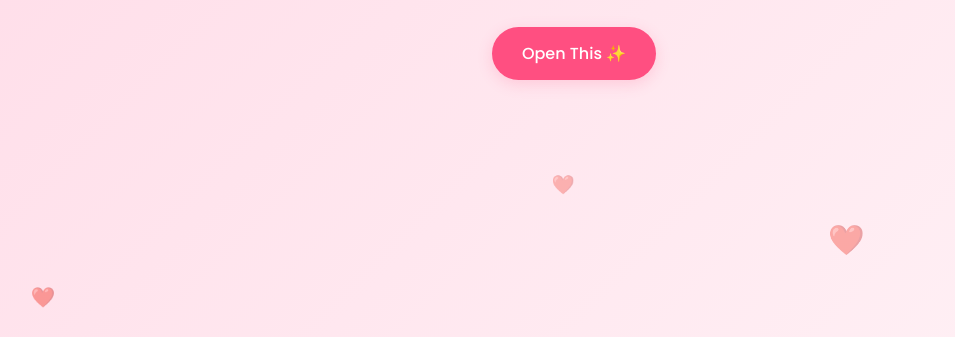
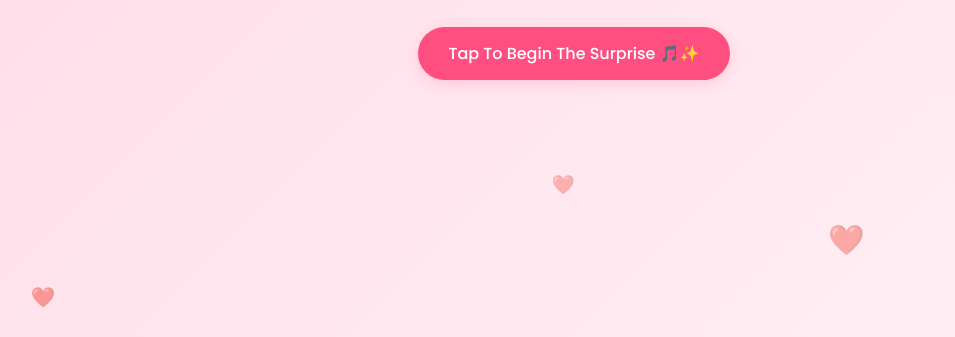
Before and after one commit to Ashwin-Nautic/me, a plain HTML site: page index.html in a window 1280 px wide. Shown: the part 438-775 px from the top of the page, without its empty margins (66-1021 px from the left). Drawn offline with Linux system fonts and the light colour scheme.

Commit message:
Update button text for user engagement

```diff
--- a/index.html
+++ b/index.html
@@ -108,7 +108,7 @@ Some people enter your life quietly…
 yet somehow become the reason ordinary moments feel a little more special ✨
 </p>
 
-<button id="actionBtn" onclick="nextStep()">Open This ✨</button>
+<button id="actionBtn" onclick="nextStep()">Tap To Begin The Surprise 🎵✨</button>
 
 </div>
 
```
